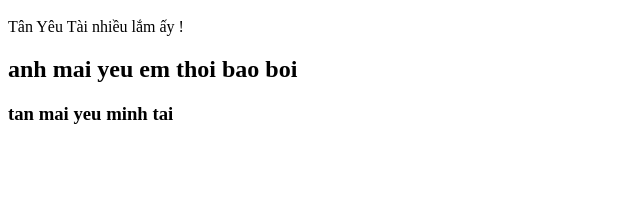
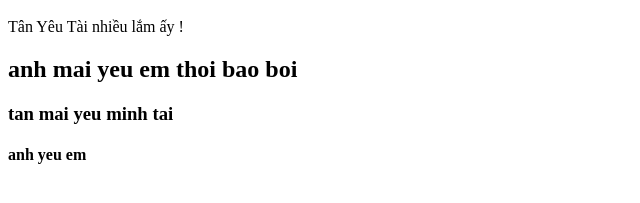
Before and after one commit to Koo1-LTCT/Hello-world, a plain HTML site: page index.html in a window 1280 px wide. Shown: the part 191-394 px from the top of the page, without its empty margins (0-640 px from the left). Drawn offline with Linux system fonts and the light colour scheme.

```diff
--- a/index.html
+++ b/index.html
@@ -16,5 +16,6 @@
     <p>Tân Yêu Tài nhiều lắm ấy !</p>
     <h2>anh mai yeu em thoi bao boi</h2>
     <h3> tan mai yeu minh tai </h3>
+    <h4> anh yeu em </h4>
 </body>
 </html>
```
